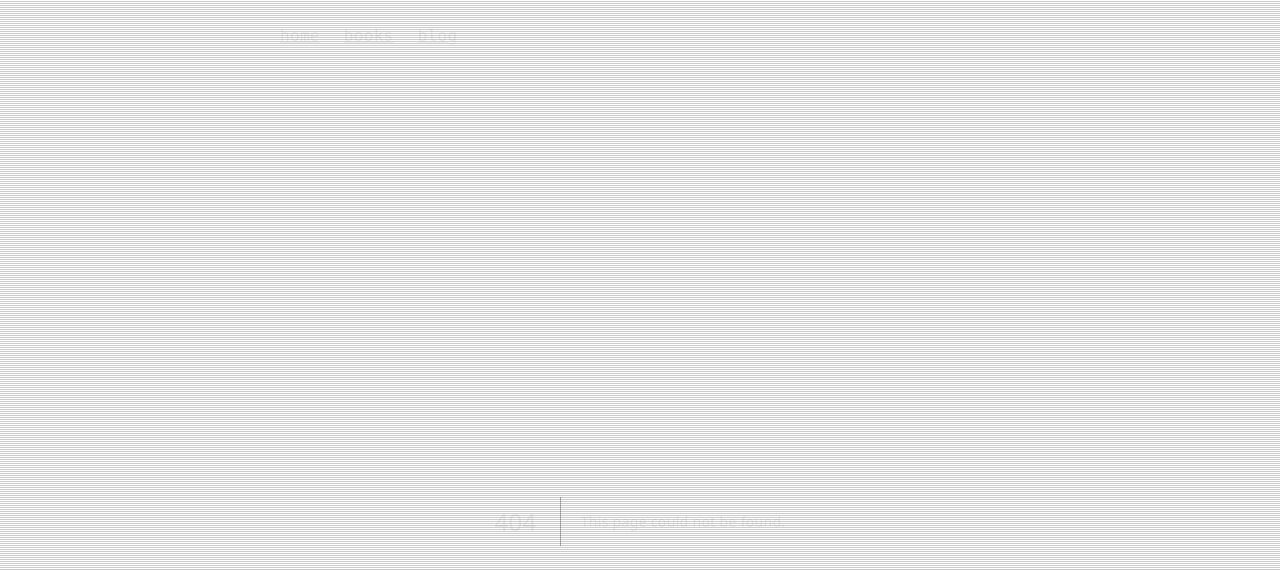
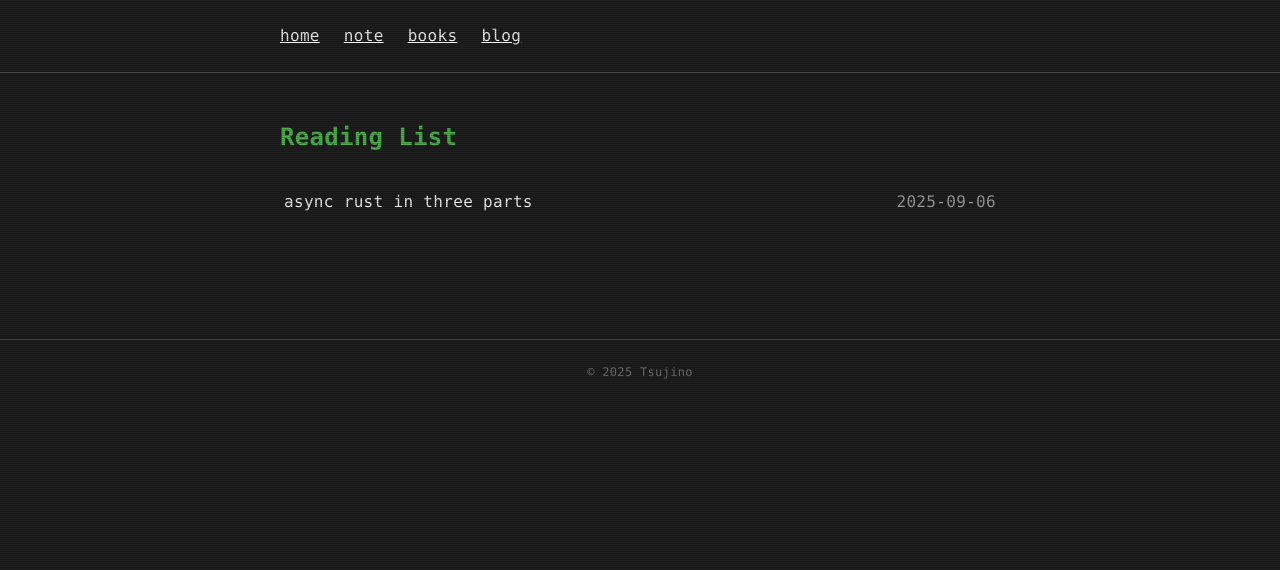
Before and after one commit to ttsujino/ttsujino.github.io, a Next.js app in the folder portfolio/: page /note in a window 1280 px wide. Before the commit this address had no page. Shown: the top 570 px of the page. Built offline with nearby package versions, Linux system fonts and the light colour scheme.

Commit message:
noteページ追加

```diff
--- /dev/null
+++ b/portfolio/notes/note-001.md
@@ -0,0 +1,7 @@
+---
+title: "async rust in three parts"
+url: "https://example.com/async-rust-three-parts"
+date: "2025-09-06"
+excerpt: "Rustの非同期プログラミングについて3部構成で解説した記事"
+tags: ["rust", "async", "programming"]
+---
--- a/portfolio/src/app/blog/page.tsx
+++ b/portfolio/src/app/blog/page.tsx
@@ -8,7 +8,7 @@ export default function BlogPage() {
   return (
     <PageTransition>
       <section className="space-y-6">
-        <h1 className="text-2xl font-bold text-white mb-6">All Posts</h1>
+        <h1 className="text-2xl font-bold text-terminal-green mb-6">All Posts</h1>
 
         <div className="space-y-0">
           {posts.map((post) => (
@@ -20,12 +20,12 @@ export default function BlogPage() {
                 href={`/blog/${post.slug}`}
                 className="flex justify-between items-baseline gap-4 px-1 py-0 hover:bg-terminal-text/30 transition-colors"
               >
+                <span className="text-terminal-text transition-colors flex-1 truncate">
+                  {post.title}
+                </span>
                 <time className="text-terminal-text/60 text-base font-mono whitespace-nowrap">
                   {post.date}
                 </time>
-                <span className="text-terminal-text transition-colors text-right flex-1 truncate">
-                  {post.title}
-                </span>
               </Link>
             </article>
           ))}
--- a/portfolio/src/app/books/page.tsx
+++ b/portfolio/src/app/books/page.tsx
@@ -21,7 +21,7 @@ export default function BooksPage() {
   return (
     <PageTransition>
       <section className="space-y-6">
-        <h1 className="text-2xl font-bold text-terminal-white mb-8">Books</h1>
+        <h1 className="text-2xl font-bold text-terminal-green mb-8">Books</h1>
 
         {/* デスクトップ表示 */}
         <div className="hidden md:block space-y-0">
--- a/portfolio/src/app/layout.tsx
+++ b/portfolio/src/app/layout.tsx
@@ -21,6 +21,11 @@ export default function RootLayout({ children }: { children: ReactNode }) {
                 <li>
                   <Link href="/" className="text-terminal-text hover:text-terminal-green transition-colors underline">
                     home
+                  </Link>
+                </li>
+                <li>
+                  <Link href="/note" className="text-terminal-text hover:text-terminal-green transition-colors underline">
+                    note
                   </Link>
                 </li>
                 <li>
--- /dev/null
+++ b/portfolio/src/app/note/page.tsx
@@ -0,0 +1,64 @@
+import PageTransition from "../../components/PageTransition";
+import { getSortedNotesData } from "../../lib/notes";
+
+export default function NotePage() {
+  const notes = getSortedNotesData();
+
+  return (
+    <PageTransition>
+      <section className="space-y-6">
+        <h1 className="text-2xl font-bold text-terminal-green mb-6">Reading List</h1>
+
+        <div className="space-y-0">
+          {notes.map((note) => (
+            <article
+              key={note.slug}
+              className="relative"
+            >
+              <a
+                href={note.url}
+                target="_blank"
+                rel="noopener noreferrer"
+                className="block px-1 py-3 hover:bg-terminal-text/30 transition-colors peer"
+              >
+                <div className="flex justify-between items-baseline gap-4">
+                  <span className="text-terminal-text transition-colors flex-1 truncate">
+                    {note.title}
+                  </span>
+                  <time className="text-terminal-text/60 text-base font-mono whitespace-nowrap">
+                    {note.date}
+                  </time>
+                </div>
+              </a>
+
+              {/* オーバーレイ表示 */}
+              <div className="absolute left-0 right-0 top-full mt-1 opacity-0 invisible peer-hover:opacity-100 peer-hover:visible transition-all duration-200 z-10 bg-[#1a1a1a] border border-terminal-text/20 rounded p-3 shadow-lg pointer-events-none">
+                {note.excerpt && (
+                  <p className="text-terminal-text/80 text-sm mb-2">
+                    {note.excerpt}
+                  </p>
+                )}
+                {note.tags && note.tags.length > 0 && (
+                  <div className="flex gap-2 flex-wrap">
+                    {note.tags.map((tag) => (
+                      <span
+                        key={tag}
+                        className="px-2 py-0.5 text-xs bg-terminal-text/10 text-terminal-text/70 rounded border border-terminal-text/20"
+                      >
+                        {tag}
+                      </span>
+                    ))}
+                  </div>
+                )}
+              </div>
+            </article>
+          ))}
+        </div>
+
+        {notes.length === 0 && (
+          <p className="text-terminal-text/60">No notes yet.</p>
+        )}
+      </section>
+    </PageTransition>
+  );
+}
--- a/portfolio/src/app/page.tsx
+++ b/portfolio/src/app/page.tsx
@@ -71,7 +71,7 @@ export default function HomePage() {
     <PageTransition>
       <section className="space-y-8">
         <div className="space-y-6">
-          <h1 className="text-3xl font-bold text-terminal-white">
+          <h1 className="text-3xl font-bold text-terminal-green">
             Takeshi Tsujino
           </h1>
           <div className="space-y-2 text-terminal-text/80">
--- /dev/null
+++ b/portfolio/src/lib/notes.ts
@@ -0,0 +1,56 @@
+import fs from 'fs';
+import path from 'path';
+import matter from 'gray-matter';
+
+const notesDirectory = path.join(process.cwd(), 'notes');
+
+export interface NoteData {
+  slug: string;
+  title: string;
+  url: string;
+  date: string;
+  excerpt: string;
+  tags: string[];
+}
+
+export function getSortedNotesData(): NoteData[] {
+  // notesディレクトリが存在しない場合は空配列を返す
+  if (!fs.existsSync(notesDirectory)) {
+    return [];
+  }
+
+  // notesディレクトリ内のファイル名を取得
+  const fileNames = fs.readdirSync(notesDirectory);
+
+  const allNotesData = fileNames
+    .filter(fileName => fileName.endsWith('.md') || fileName.endsWith('.mdx'))
+    .map(fileName => {
+      // ファイル名から.mdを削除してslugとして使用
+      const slug = fileName.replace(/\.mdx?$/, '');
+
+      // ファイルの内容を読み込む
+      const fullPath = path.join(notesDirectory, fileName);
+      const fileContents = fs.readFileSync(fullPath, 'utf8');
+
+      // gray-matterを使用してメタデータセクションをパース
+      const matterResult = matter(fileContents);
+
+      return {
+        slug,
+        title: matterResult.data.title || slug,
+        url: matterResult.data.url || '',
+        date: matterResult.data.date || '',
+        excerpt: matterResult.data.excerpt || '',
+        tags: matterResult.data.tags || [],
+      };
+    });
+
+  // 日付でソート（新しい順）
+  return allNotesData.sort((a, b) => {
+    if (a.date < b.date) {
+      return 1;
+    } else {
+      return -1;
+    }
+  });
+}
```
